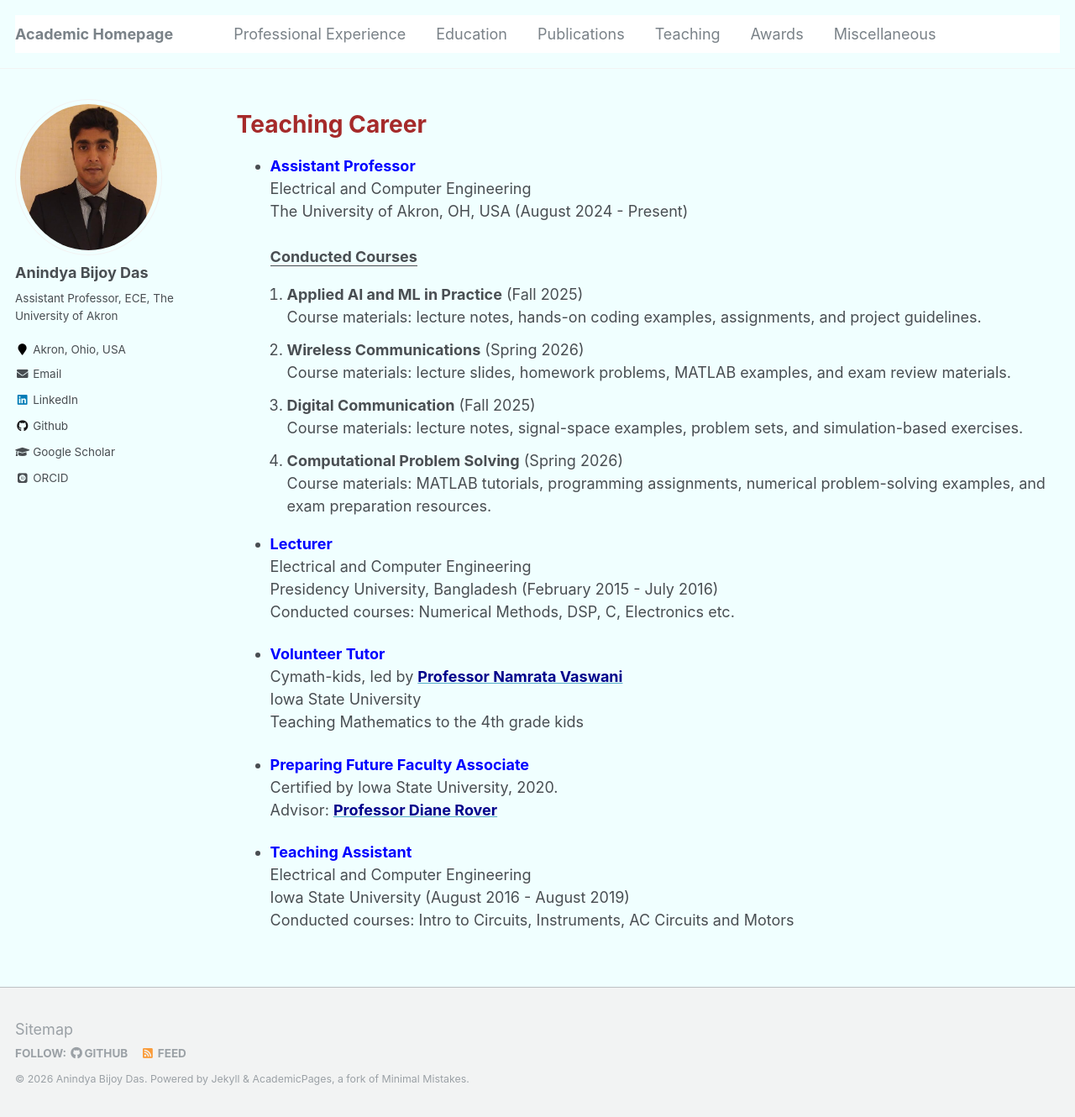
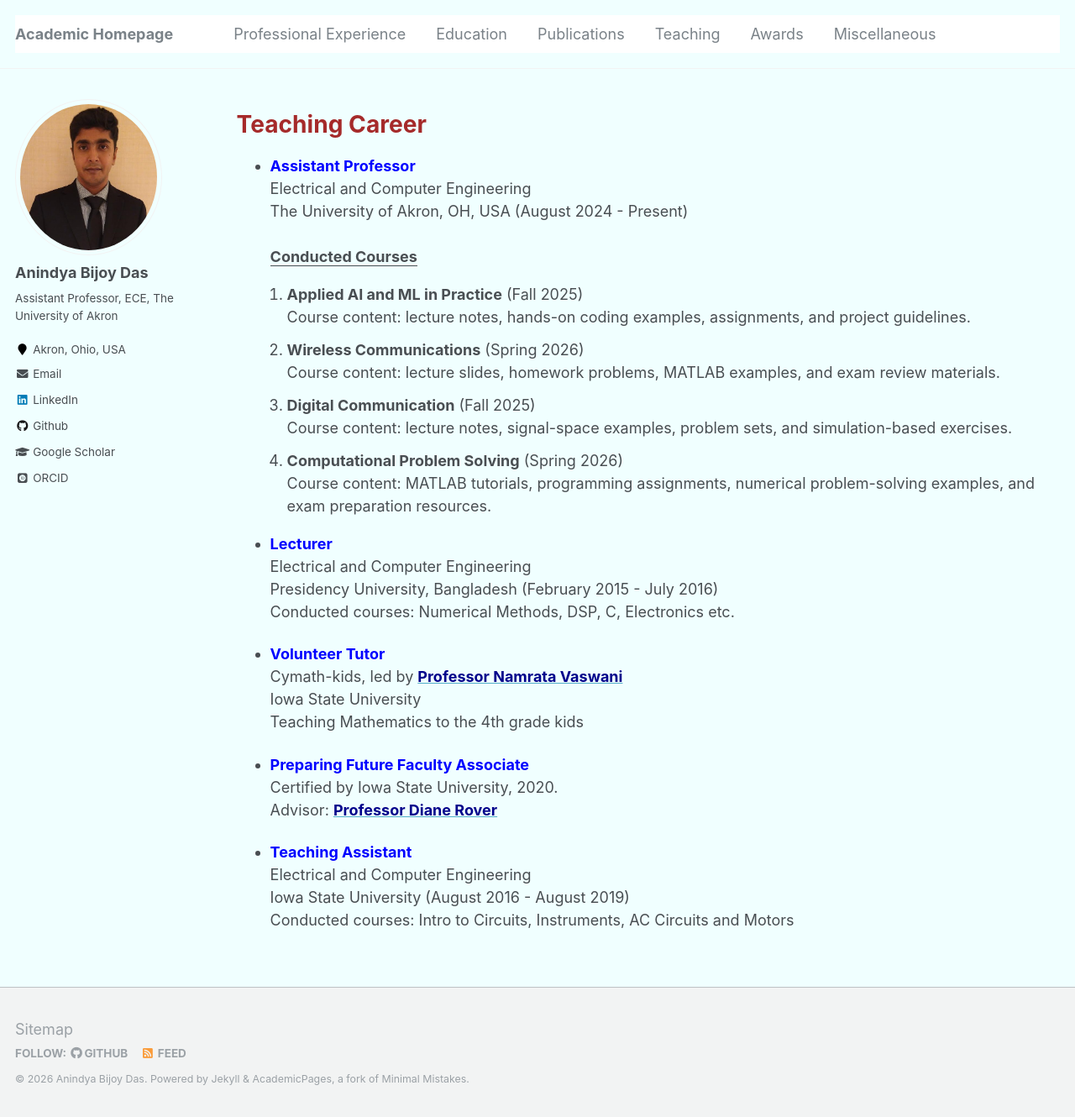
Before and after one commit to anindyabijoydas/portfolio, a Jekyll site: the page built from _pages/teaching.md, in a window 1280 px wide and 1330 px high. Shown: the whole window at 84% size. Built offline with Jekyll 4.4.1, drawn with Linux system fonts in a browser that asks for light colours; some web fonts are replaced.

Commit message:
Update teaching.md

```diff
--- a/_pages/teaching.md
+++ b/_pages/teaching.md
@@ -22,22 +22,22 @@ redirect_from:
 <ol style="margin-top: 10px; margin-left: 35px; padding-left: 25px;">
   <li style="margin-bottom: 12px;">
     <strong>Applied AI and ML in Practice</strong> (Fall 2025) <br/>
-    Course materials: lecture notes, hands-on coding examples, assignments, and project guidelines.
+    Course content: lecture notes, hands-on coding examples, assignments, and project guidelines.
   </li>
 
   <li style="margin-bottom: 12px;">
     <strong>Wireless Communications</strong> (Spring 2026) <br/>
-    Course materials: lecture slides, homework problems, MATLAB examples, and exam review materials.
+    Course content: lecture slides, homework problems, MATLAB examples, and exam review materials.
   </li>
 
   <li style="margin-bottom: 12px;">
     <strong>Digital Communication</strong> (Fall 2025) <br/>
-    Course materials: lecture notes, signal-space examples, problem sets, and simulation-based exercises.
+    Course content: lecture notes, signal-space examples, problem sets, and simulation-based exercises.
   </li>
 
   <li style="margin-bottom: 12px;">
     <strong>Computational Problem Solving</strong> (Spring 2026) <br/>
-    Course materials: MATLAB tutorials, programming assignments, numerical problem-solving examples, and exam preparation resources.
+    Course content: MATLAB tutorials, programming assignments, numerical problem-solving examples, and exam preparation resources.
   </li>
 </ol>
 
```
